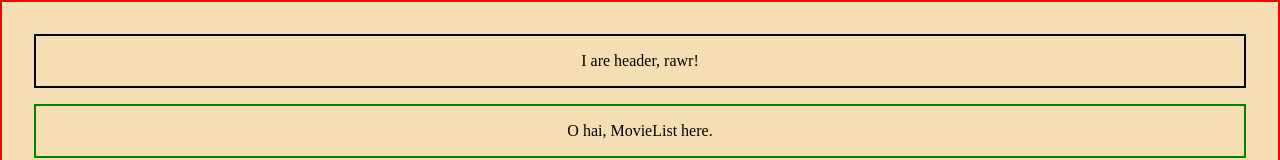
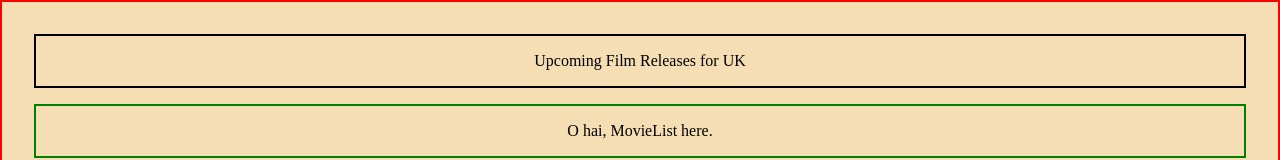
Before and after one commit to stevefaeembra/wk_14_d_1_hw, a React (Create React App) app: page / in a window 1280 px wide. Shown: the top 160 px of the page. Built offline with nearby package versions, Linux system fonts and the light colour scheme.

Commit message:
added title prop to header

```diff
--- a/src/components/header.js
+++ b/src/components/header.js
@@ -4,7 +4,7 @@ class Header extends Component {
   render() {
     return (
       <div className="header">
-        I are header, rawr!
+        {this.props.title}
       </div>
     )
   }
--- a/src/containers/page.js
+++ b/src/containers/page.js
@@ -14,7 +14,7 @@ class Page extends Component {
   render() {
     return (
       <div className='page'>
-        <Header />
+        <Header title='Upcoming Film Releases for UK' />
         <MovieList />
         <MoreMovies />
       </div>
```
